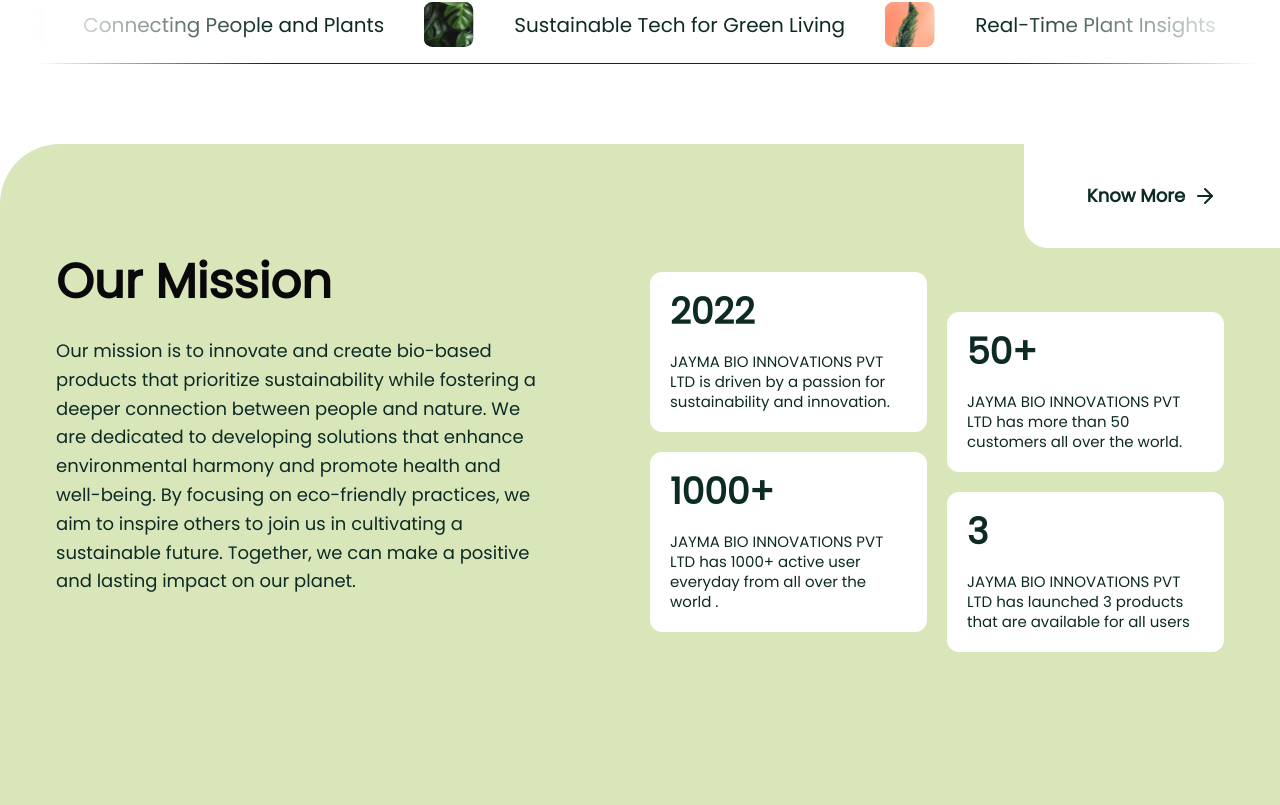
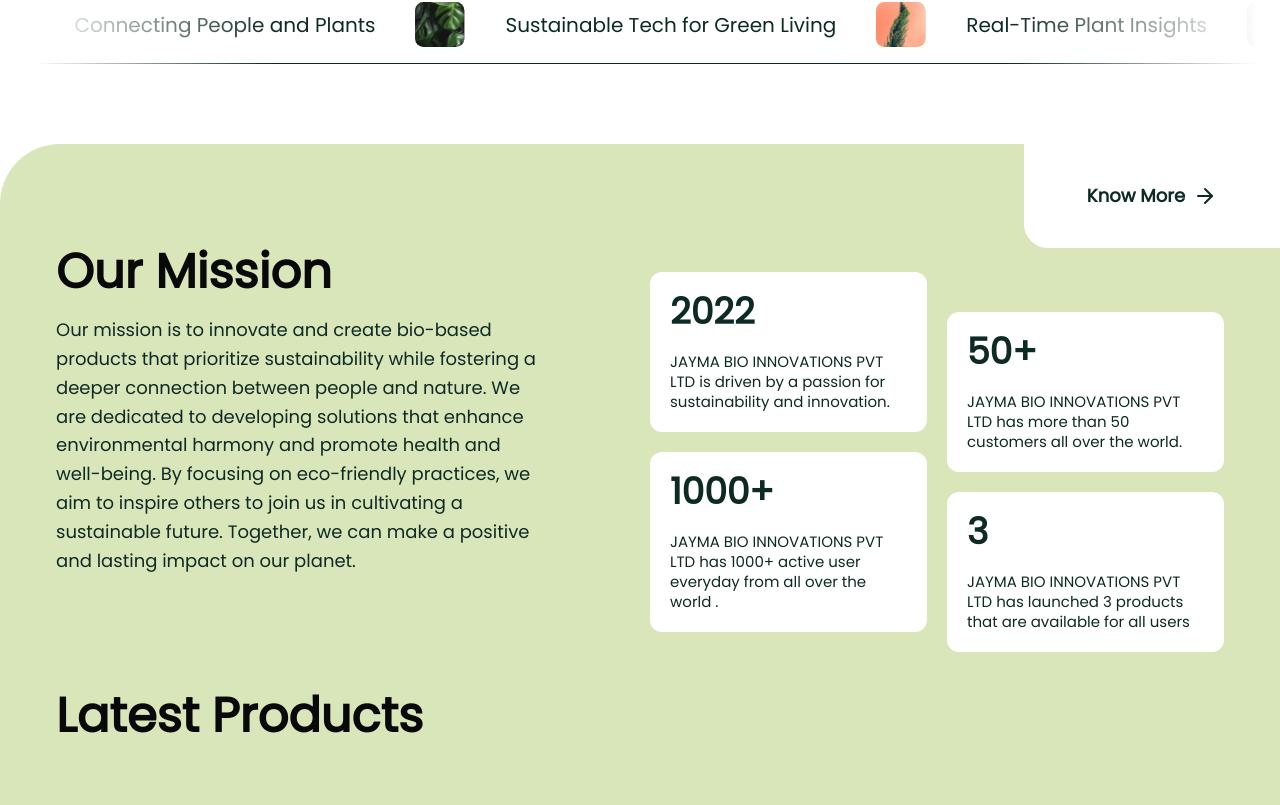
Before and after one commit to exionstech/Jayma-Bio-Pvt-Ltd, a Next.js app: page / in a window 1280 px wide. Shown: the part 695-1500 px from the top of the page. Built offline with nearby package versions, Linux system fonts and the light colour scheme; no server answers.

Commit message:
Add LatestProducts component and update MissionSection layout for improved design

```diff
--- a/app/(landing)/page.tsx
+++ b/app/(landing)/page.tsx
@@ -3,6 +3,7 @@
 import { Metadata } from "next";
 import Services from "../_components/landing/services";
 import MissionSection from "../_components/landing/our-misson";
+import LatestProducts from "../_components/landing/latest-products";
 
 
 export const metadata: Metadata = {
@@ -15,6 +16,7 @@
       <HeroSection />
       <Services />
       <MissionSection/>
+      <LatestProducts/>
     </MaxWrapper>
   );
 };
--- a/app/_components/landing/latest-products.tsx
+++ b/app/_components/landing/latest-products.tsx
@@ -1,9 +1,12 @@
-import React from 'react'
-
 const LatestProducts = () => {
   return (
-    <div className='w-full px-5 md:px-14 min-h-screen flex flex-col items-center justify-center max-w-screen-2xl mx-auto h-full pt-10 md:pt-6'>
-
+    <div className='w-full px-5 md:px-14 min-h-screen flex flex-col max-w-screen-2xl mx-auto h-full pt-10 ronded-b-[30px] bg-[#D9E6BA]'>
+      <div className="flex flex-col w-full">
+        <h1 className="text-4xl 2xl:text-6xl lg:text-5xl font-semibold line-clamp-6 mb-3 lg:mb-0">Latest Products</h1>
+        <p className="lg:hidden text-green font-extra-bold-custom text-sm">Lorem ipsum dolor sit amet, consectetur adipiscing elit. Donec ultricies eu purus eget posuere.</p>
+      </div>
+      <div className=""></div>
+      <div className=""></div>
     </div>
   )
 }
--- a/app/_components/landing/our-misson.tsx
+++ b/app/_components/landing/our-misson.tsx
@@ -12,7 +12,7 @@
   ];
 
   return (
-    <div className="w-full min-h-screen flex flex-col items-center max-w-screen-2xl mx-auto h-full bg-[#D9E6BA] lg:rounded-[60px] rounded-[30px] mt-20 pb-10">
+    <div className="w-full flex flex-col items-center max-w-screen-2xl mx-auto h-full bg-[#D9E6BA] lg:rounded-t-[60px] rounded-t-[30px] mt-20">
       <div className="w-full flex justify-end items-end">
         <div className="flex justify-center w-[25%] lg:w-[20%] items-center self-end bg-white lg:py-10 py-4 rounded-bl-3xl gap-2 font-semibold text-green text-xs lg:text-[18px]">
           Know More
@@ -21,7 +21,7 @@
       </div>
       <div className="px-5 lg:px-14 flex flex-col lg:flex-row w-full gap-5">
         <div className="lg:w-1/2 w-full flex flex-col gap-5">
-          <h1 className="text-4xl leading-[2.5rem] lg:leading-[4.3rem] 2xl:leading-[5.3rem] 2xl:text-6xl lg:text-5xl font-semibold line-clamp-6 mb-3 lg:mb-0">
+          <h1 className="text-4xl 2xl:text-6xl lg:text-5xl font-semibold line-clamp-6 mb-3 lg:mb-0">
             Our Mission
           </h1>
           <p className="lg:hidden text-green font-extra-bold-custom text-sm">Lorem ipsum dolor sit amet, consectetur adipiscing elit. Donec ultricies eu purus eget posuere.</p>
```
